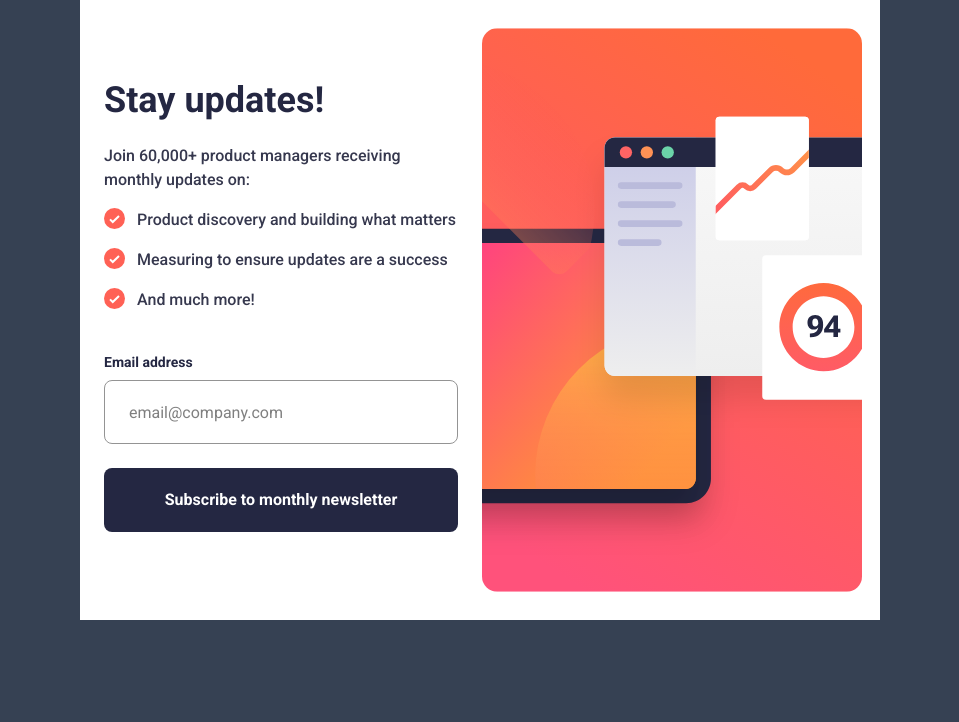
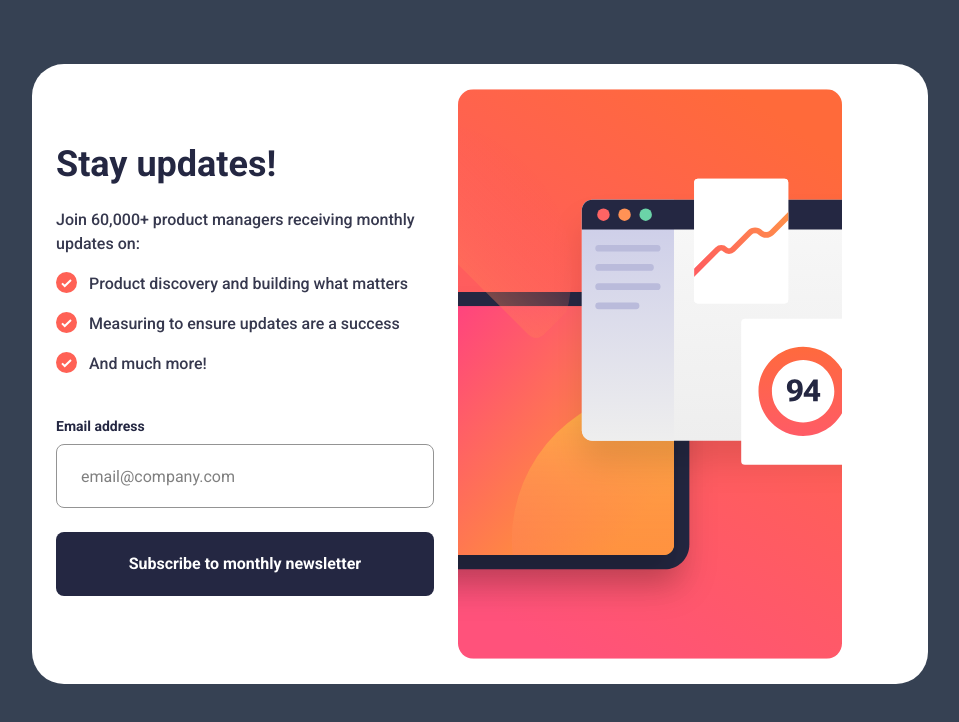
Before and after one commit to rosendo2015/newsletter-sign-up-with-sucess-message, a React (Vite) app: page / in a window 1280 px wide. Shown: the top 722 px of the page, without its empty margins (160-1119 px from the left). Built offline with nearby package versions, Linux system fonts and the light colour scheme.

Commit message:
testes de layout error

```diff
--- a/src/App.tsx
+++ b/src/App.tsx
@@ -8,10 +8,10 @@ import { Button } from "./components/Button"
 
 export function App() {
   return (
-    <div className=" sm:mx-auto sm:flex sm:flex-col sm:items-center lg:max-w-200 lg:rounded-4xl">
-      <main className="sm:bg-white lg:flex flex-row-reverse">
+    <div className="bg-white sm:max-w-sm sm:mx-auto sm:flex sm:flex-col sm:items-center sm:mt-2 lg:max-w-4xl lg:rounded-[2rem] overflow-hidden lg:mt-16">
+      <main className="lg:flex flex-row-reverse ">
         <Header />
-        <div className="sm:px-6 lg:py-12 lg:w-190 ">
+        <div className="sm:px-6 lg:py-12 lg:w-3xl ">
           <Title>Stay updates!</Title>
           <Card>Join 60,000+ product managers receiving monthly updates on:</Card>
           <Card svgSrc={IconList}>Product discovery and building what matters</Card>
--- a/src/components/Header.tsx
+++ b/src/components/Header.tsx
@@ -7,8 +7,8 @@ export function Header({ children }: HeaderProps) {
     return (
         <header className="lg:w-full lg:flex">
             {children}
-            <img className="w-full lg:hidden" src={MobileImg} alt="mobile image" />
-            <img className="sm:hidden lg:block lg:w-95" src={DesktopImg} alt="desktop image" />
+            <img className="w-full sm:block md:block lg:hidden" src={MobileImg} alt="mobile image" />
+            <img className="sm:hidden md:hidden lg:block lg:w-96" src={DesktopImg} alt="desktop image" />
         </header>
     )
 }
```
